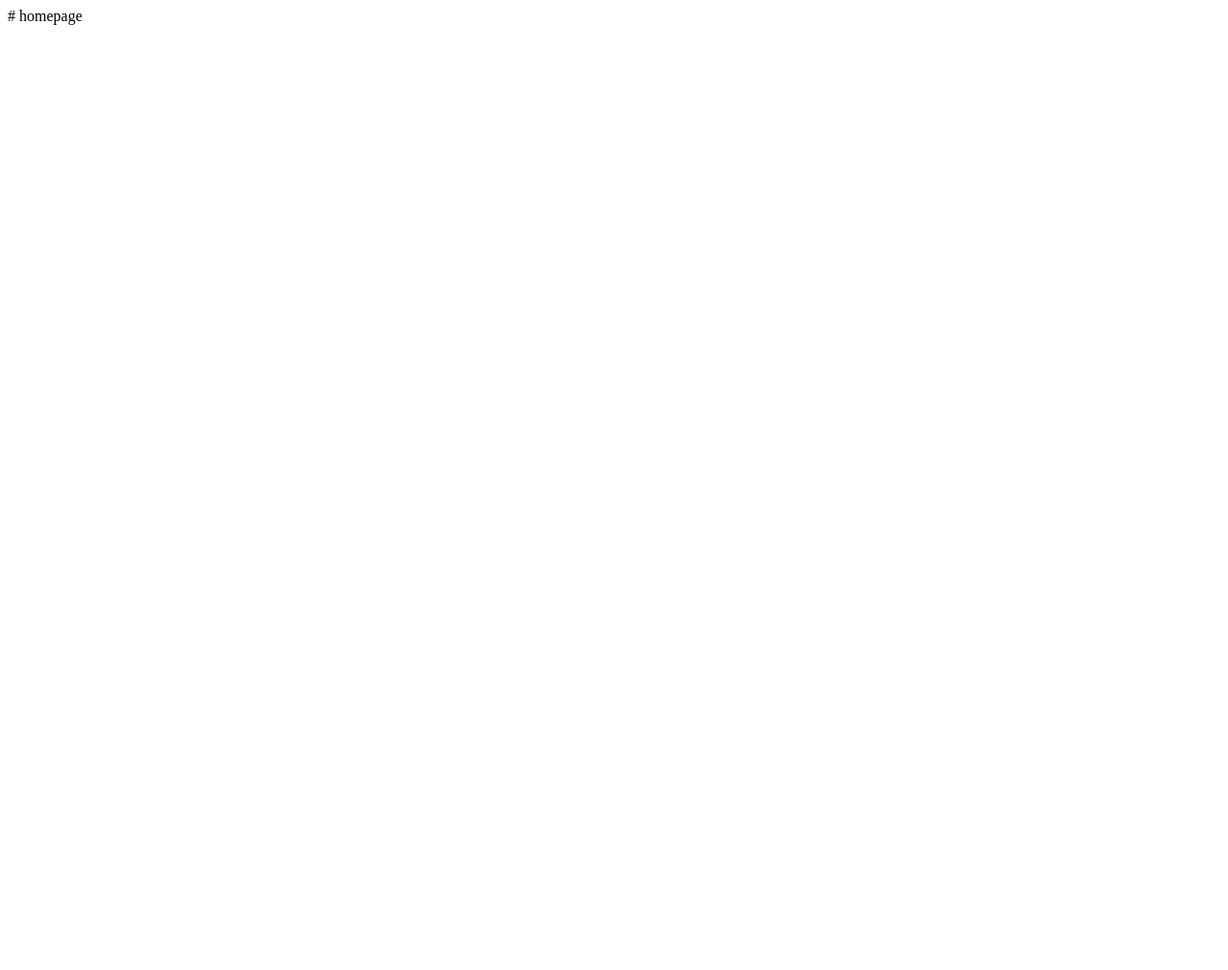
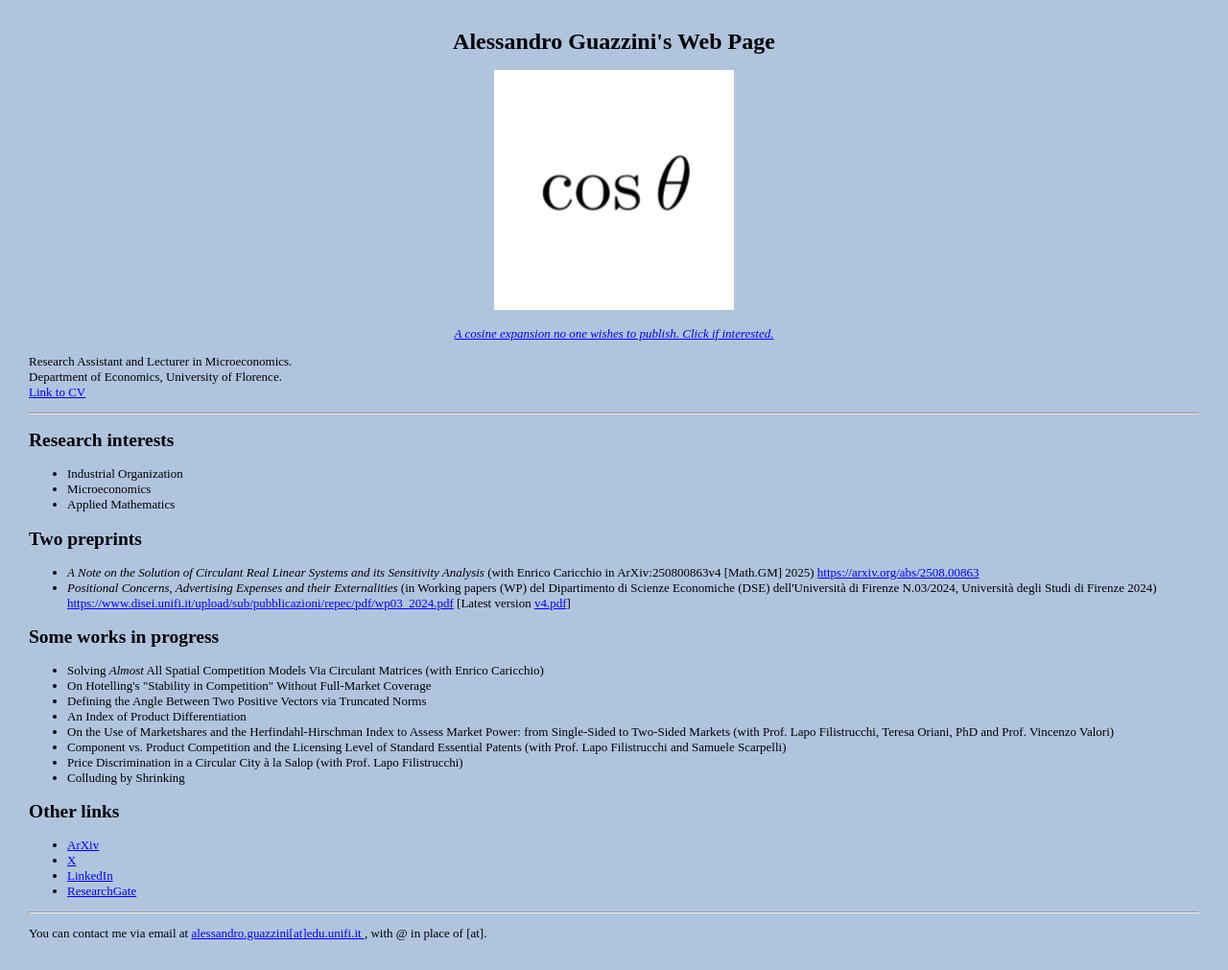
Before and after one commit to alessandroguazziniag/homepage, a plain HTML site: page index.html in a window 1280 px wide. Shown: the whole page at 96% size. Before the commit the page ends 800 px from the top, so only its background shows below. Drawn offline with Linux system fonts and the light colour scheme.

Commit message:
Add files via upload

```diff
--- a/index.html
+++ b/index.html
@@ -1 +1,106 @@
-# homepage
+<!DOCTYPE html>
+<html lang="en">
+<head>
+  <meta charset="UTF-8">
+  <title>Alessandro Guazzini</title>
+
+  <style>
+
+    body {
+      font-family: "Times New Roman", Times, serif;
+      font-size: 13px;
+      color: black;
+      background-color: lightsteelblue;
+      margin: 30px;
+    }
+
+    a {
+      color: blue;
+      text-decoration: underline;
+    }
+
+    img {
+      border: none;
+    }
+  </style>
+
+</head>
+
+<body>
+
+<h1 style="text-align: center; font-size: 24px;">
+  Alessandro Guazzini's Web Page
+</h1>
+
+<div style="text-align: center;">
+<a href="photo.html">
+  <img src="photo.png" width="250">
+  <p style="text-align: center; font-style: italic;">
+  A cosine expansion no one wishes to publish. Click if interested.
+</p>
+</a>
+</div>
+
+
+<p>
+Research Assistant and Lecturer in Microeconomics.
+<br>
+Department of Economics, University of Florence.
+<br>
+<a href="CVGuazzini.pdf" target="_blank">Link to CV</a>
+</p>
+
+<hr>
+
+<h2>Research interests</h2>
+<ul>
+  <li>Industrial Organization</li>
+  <li>Microeconomics</li>
+  <li>Applied Mathematics</li>
+</ul>
+
+<h2>Two preprints</h2>
+<ul>
+  <li>
+  <i>A Note on the Solution of Circulant Real Linear Systems and its Sensitivity Analysis</i>
+  (with Enrico Caricchio in ArXiv:250800863v4 [Math.GM] 2025)
+  <a href="https://arxiv.org/abs/2508.00863" target="_blank">https://arxiv.org/abs/2508.00863</a>
+</li>
+
+  <li><i>Positional Concerns, Advertising Expenses and their Externalities</i> (in Working papers (WP) del Dipartimento di Scienze Economiche (DSE) dell'Università di Firenze
+N.03/2024, Università degli Studi di Firenze 2024) <a href="https://www.disei.unifi.it/upload/sub/pubblicazioni/repec/pdf/wp03_2024.pdf" target="_blank">https://www.disei.unifi.it/upload/sub/pubblicazioni/repec/pdf/wp03_2024.pdf</a>
+[Latest version <a href="v4.pdf" target="_blank">v4.pdf</a>]</li>
+</ul>
+
+<h2>Some works in progress</h2>
+<ul>
+<li>Solving <i>Almost</i> All Spatial Competition Models Via Circulant Matrices (with Enrico Caricchio)</li>
+<li>On Hotelling's "Stability in Competition" Without Full-Market Coverage</li>
+  <li>Defining the Angle Between Two Positive Vectors via Truncated Norms </li>
+  <li>An Index of Product Differentiation</li>
+  <li>On the Use of Marketshares and the Herfindahl-Hirschman Index to Assess Market Power: from Single-Sided to Two-Sided Markets (with Prof. Lapo Filistrucchi, Teresa Oriani, PhD and Prof. Vincenzo Valori) </li>
+  <li>Component vs. Product Competition and the Licensing Level of Standard Essential Patents (with Prof. Lapo Filistrucchi and Samuele Scarpelli) </li>
+  <li>Price Discrimination in a Circular City à la Salop (with Prof. Lapo Filistrucchi)</li>
+  <li>Colluding by Shrinking</li>
+</ul>
+
+
+<h2>Other links</h2>
+<ul>
+  <li><a href="https://arxiv.org/search/math?searchtype=author&query=Guazzini,+A" target="_blank">ArXiv</a></li>
+  <li><a href="https://x.com/guazzini28" target="_blank">X</a></li>
+  <li><a href="https://www.linkedin.com/in/alessandro-guazzini-708a213a1/" target="_blank">LinkedIn</a></li>
+  <li><a href="https://www.researchgate.net/profile/Alessandro-Guazzini?ev=hdr_xprf" target="_blank">ResearchGate</a></li>
+</ul>
+
+<hr>
+
+<p>
+You can contact me via email at
+<a href="mailto:alessandro.guazzini[at]edu.unifi.it">
+  alessandro.guazzini[at]edu.unifi.it
+</a>, with @ in place of [at].
+</p>
+
+</body>
+</html>
--- /dev/null
+++ b/photo.html
@@ -0,0 +1,140 @@
+<!DOCTYPE html>
+<html lang="en">
+<head>
+  <meta charset="UTF-8">
+  <title>Alessandro Guazzini's Home Page</title>
+
+  <!-- Load MathJax for LaTeX rendering -->
+  <script src="https://cdn.jsdelivr.net/npm/mathjax@3/es5/tex-mml-chtml.js" async></script>
+
+  <style>
+    body {
+      font-family: "Times New Roman", Times, serif;
+      font-size: 13px;
+      color: black;
+      background-color: lightsteelblue;
+      margin: 30px;
+      line-height: 1.5;
+    }
+
+    h1, h2 {
+      text-align: center;
+    }
+
+    a {
+      color: blue;
+      text-decoration: underline;
+    }
+
+    img {
+      border: none;
+      max-width: 100%;
+      height: auto;
+    }
+
+    .center {
+      text-align: center;
+    }
+
+    .caption {
+      font-style: italic;
+      margin-top: 5px;
+    }
+
+    hr {
+      margin: 20px 0;
+    }
+  </style>
+</head>
+
+<body>
+
+<h1>A cosine expansion no one wishes to publish. </h1>
+
+<h2> Alessandro Guazzini. December 31, 2025.</h2>
+
+<p>
+Let \(\mathbf{a} = (a_1,a_2,\dots,a_n)\) and \(\mathbf{b}=(b_1,b_2,\dots,b_n)\) belong to \(\mathbb{R}^n\) with \(n\ge 4\).
+The dot product is defined as \(\mathbf{a}\cdot\mathbf{b} = \sum_{i=1}^{n} a_i b_i\) and the induced norm as \(\|\mathbf{a}\| = \sqrt{\sum_{i=1}^{n} a_i^2}\), such that \((\mathbb{R}^n,\cdot)\) is the Euclidean space.
+The angle between \(\mathbf{a}\) and \(\mathbf{b}\), if both nonzero, is defined as \(\theta = \cos^{-1} \frac{\mathbf{a}\cdot\mathbf{b}}{\|\mathbf{a}\|\|\mathbf{b}\|} \in [0,\pi]\).
+</p>
+
+<p>
+If for any \(k\in \{1,\dots,n\}\) \(a_k>0\) and \(b_k>0\), the following theorem presents a finite telescopic series expansion of \(\theta\) involving truncated norms, defined as \(\|\mathbf{a}\|_{\ge k} = \sqrt{\sum_{i=k}^n a_i^2}\).
+</p>
+
+<p>The proof is provided adopting hyperspherical coordinates.</p>
+
+<h3>Theorem</h3>
+<p>
+If for any \(k\) \(a_k>0\) and \(b_k>0\),
+</p>
+
+\[
+\cos \theta =\sqrt{\left(1-\frac{\|\mathbf{a}\|_{\ge2}^2}{\|\mathbf{a}\|_{\ge1}^2}\right)\left(1-\frac{\|\mathbf{b}\|_{\ge2}^2}{\|\mathbf{b}\|_{\ge1}^2}\right)}
++ \sum_{j=2}^{n-1} \sqrt{\left(1-\frac{\|\mathbf{a}\|_{\ge j+1}^2}{\|\mathbf{a}\|_{\ge j}^2}\right)\left(1-\frac{\|\mathbf{b}\|_{\ge j+1}^2}{\|\mathbf{b}\|_{\ge j}^2}\right)} \prod_{k=1}^{j-1} \frac{\|\mathbf{a}\|_{\ge k+1} \|\mathbf{b}\|_{\ge k+1}}{\|\mathbf{a}\|_{\ge k} \|\mathbf{b}\|_{\ge k}}
++ \prod_{k=1}^{n-1} \frac{\|\mathbf{a}\|_{\ge k+1} \|\mathbf{b}\|_{\ge k+1}}{\|\mathbf{a}\|_{\ge k} \|\mathbf{b}\|_{\ge k}}
+\]
+
+<h3>Proof</h3>
+<p>
+Let for any \(k\) \(a_k>0\) and \(b_k>0\).
+</p>
+
+<p>Let also</p>
+
+\[
+\begin{aligned}
+a_1 &= \|\mathbf{a}\| \cos \phi_1, \\
+a_j &= \|\mathbf{a}\| \cos \phi_j \prod_{k=1}^{j-1} \sin \phi_k, && j=2,\dots,n-1, \\
+a_n &= \|\mathbf{a}\| \prod_{k=1}^{n-1} \sin \phi_k, \\
+b_1 &= \|\mathbf{b}\| \cos \omega_1, \\
+b_j &= \|\mathbf{b}\| \cos \omega_j \prod_{k=1}^{j-1} \sin \omega_k, && j=2,\dots,n-1, \\
+b_n &= \|\mathbf{b}\| \prod_{k=1}^{n-1} \sin \omega_k.
+\end{aligned}
+\]
+<p>with</p>
+\[
+\phi_k = \cos^{-1} \frac{(0,\dots,0,a_k,\dots,a_n)\cdot (0,\dots,0,a_k,0,\dots,0)}{\|(0,\dots,0,a_k,\dots,a_n)\| \|(0,\dots,0,a_k,0,\dots,0)\|},
+\]
+<p>such that</p>
+\[
+\cos \theta = \cos \phi_1 \cos \omega_1 + \sum_{j=2}^{n-1} \cos \phi_j \cos \omega_j \prod_{k=1}^{j-1} \sin \phi_k \sin \omega_k + \prod_{k=1}^{n-1} \sin \phi_k \sin \omega_k
+\]
+
+<p>
+Then for
+\[
+\|a\|_{\ge k}^2 \sin^2 \phi_k + \|a\|_{\ge k}^2\cos^2\phi_k = \|a\|_{\ge k}^2
+\]
+is equivalent to
+\[
+\|a\|_{\ge k}^2 \sin^2 \phi_k + a_k^2 = \|a\|_{\ge k}^2
+\]
+it implies
+\[
+\phi_k = \sin^{-1} \frac{\|\mathbf{a}\|_{\ge k+1}}{\|\mathbf{a}\|_{\ge k}}
+\]
+
+Therefore the proof is completed noting that
+\[
+\sin \sin^{-1} \frac{\|\mathbf{a}\|_{\ge k+1}}{\|\mathbf{a}\|_{\ge k}} = \frac{\|\mathbf{a}\|_{\ge k+1}}{\|\mathbf{a}\|_{\ge k}}
+\]
+and
+\[
+\cos \sin^{-1} \frac{\|\mathbf{a}\|_{\ge k+1}}{\|\mathbf{a}\|_{\ge k}} = \sqrt{1 - \frac{\|\mathbf{a}\|_{\ge k+1}^2}{\|\mathbf{a}\|_{\ge k}^2}}
+\]
+</p>
+
+
+<hr>
+<p>The cases \(n=2\) and \(n=3\) are recovered as special instances via the familiar polar and spherical coordinates systems.</p>
+
+
+
+<p>
+<a href="index.html">Previous page</a>
+</p>
+
+</body>
+</html>
```
Also changed, not shown: photo.PNG (added), 1 other file.
